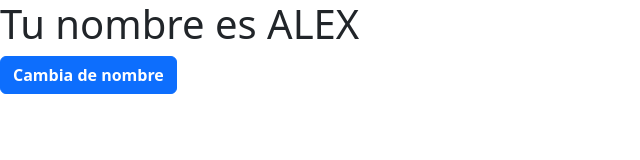
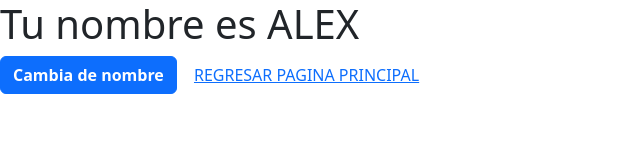
Before and after one commit to Alejandromorales27/ch22-bootstrap, a plain HTML site: page practica/practica.html in a window 1280 px wide. Shown: the whole page, without its empty margins (0-640 px from the left). Drawn offline with nearby package versions, Linux system fonts and the light colour scheme.

Commit message:
se agrego boton

```diff
--- a/practica/practica.html
+++ b/practica/practica.html
@@ -11,7 +11,7 @@
 <body>
     <h1 id="nombre">Tu nombre es ALEX</h1>
     <button onclick="cambiaTuNombre()" class="btn btn-primary" type="submit"><strong>Cambia de nombre</strong></button>
-
+    <button class="btn btn-link" type="submit"><a HREF="https://chimerical-phoenix-808a90.netlify.app/practica/practica.html">REGRESAR PAGINA PRINCIPAL</a></button>
     <script src="./practica.js"></script>
 </body>
 </html>
--- a/practica/practica.js
+++ b/practica/practica.js
@@ -2,7 +2,7 @@
 
 
 function cambiaTuNombre(){
-    let nombre = prompt("¿como te llamas?")
+    let nombre = prompt("¿como te llamas?");
     document.getElementById("nombre").innerHTML =("Tu nuevo nombre es " + nombre);
 
 }
```
